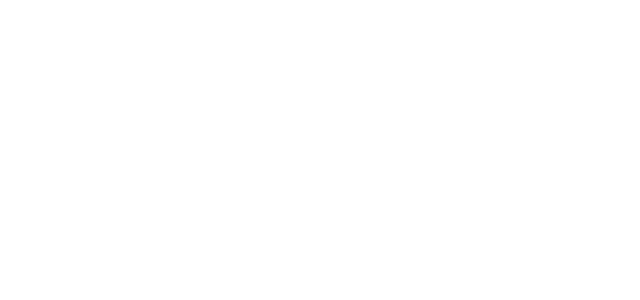
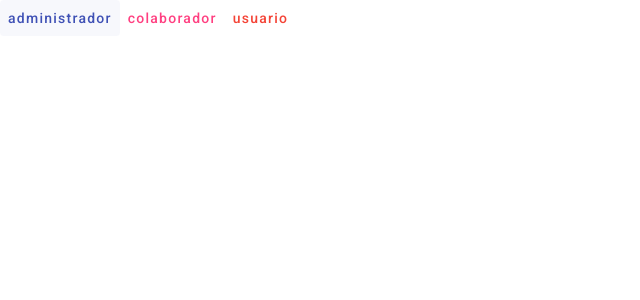
Before and after one commit to RGB-Keys/FrameworkAv2, an Angular app in the folder projeto_final_garrido/: page /controle in a window 1280 px wide. Before the commit this address led to /. Shown: the top 300 px of the page, without its empty margins (0-640 px from the left). Built offline with nearby package versions, Linux system fonts and the light colour scheme.

Commit message:
Made 5° question

```diff
--- a/projeto_final_garrido/src/app/app-routing.module.ts
+++ b/projeto_final_garrido/src/app/app-routing.module.ts
@@ -4,12 +4,14 @@ import { ContadorComponentComponent } from './contador-component/contador-compon
 import { FormCadastroComponent } from './form-cadastro/form-cadastro.component';
 import { ListItemsComponent } from './list-items/list-items.component';
 import { DadosAlunosComponent } from './dados-alunos/dados-alunos.component';
+import { ControleAcessoComponent } from './controle-acesso/controle-acesso.component';
 
 const routes: Routes = [
   {path: 'contador', component: ContadorComponentComponent},
   {path:'lista', component:ListItemsComponent},
   {path:'cadastro', component:FormCadastroComponent},
-  {path:'alunos', component:DadosAlunosComponent}
+  {path:'alunos', component:DadosAlunosComponent},
+  {path:'controle',component:ControleAcessoComponent}
 ];
 
 @NgModule({
--- a/projeto_final_garrido/src/app/app.module.ts
+++ b/projeto_final_garrido/src/app/app.module.ts
@@ -12,6 +12,7 @@ import { HttpClientModule } from '@angular/common/http';
 import { ToastrModule } from 'ngx-toastr';
 import { ListItemsComponent } from './list-items/list-items.component';
 import { DadosAlunosComponent } from './dados-alunos/dados-alunos.component';
+import { ControleAcessoComponent } from './controle-acesso/controle-acesso.component';
 
 @NgModule({
   declarations: [
@@ -19,7 +20,8 @@ import { DadosAlunosComponent } from './dados-alunos/dados-alunos.component';
     ContadorComponentComponent,
     FormCadastroComponent,
     ListItemsComponent,
-    DadosAlunosComponent
+    DadosAlunosComponent,
+    ControleAcessoComponent
   ],
   imports: [
     BrowserModule,
--- /dev/null
+++ b/projeto_final_garrido/src/app/controle-acesso/controle-acesso.component.html
@@ -0,0 +1,6 @@
+<button mat-button color="primary" (click)="administrador()">administrador</button>
+<button mat-button color="accent" (click)="colaborador()">colaborador</button>
+<button mat-button color="warn" (click)="usuario()">usuario</button>
+<p *ngIf="this.role == 'administrador'">Você tem permissão de administrador</p>
+<p *ngIf="this.role == 'colaborador'">Você tem permissão de colaborador</p>
+<p *ngIf="this.role == 'usuario'">Você tem permissão de usuário</p>
--- /dev/null
+++ b/projeto_final_garrido/src/app/controle-acesso/controle-acesso.component.ts
@@ -0,0 +1,19 @@
+import { Component } from '@angular/core';
+
+@Component({
+  selector: 'app-controle-acesso',
+  templateUrl: './controle-acesso.component.html',
+  styleUrls: ['./controle-acesso.component.css']
+})
+export class ControleAcessoComponent {
+  role:string=''
+  administrador(){
+    this.role = 'administrador'
+  }
+  colaborador(){
+    this.role = 'colaborador'
+  }
+  usuario(){
+    this.role = 'usuario'
+  }
+}
```
Also changed, not shown: projeto_final_garrido/src/app/controle-acesso/controle-acesso.component.css (added), 1 other file (tests, documents, lock files or other folders).
